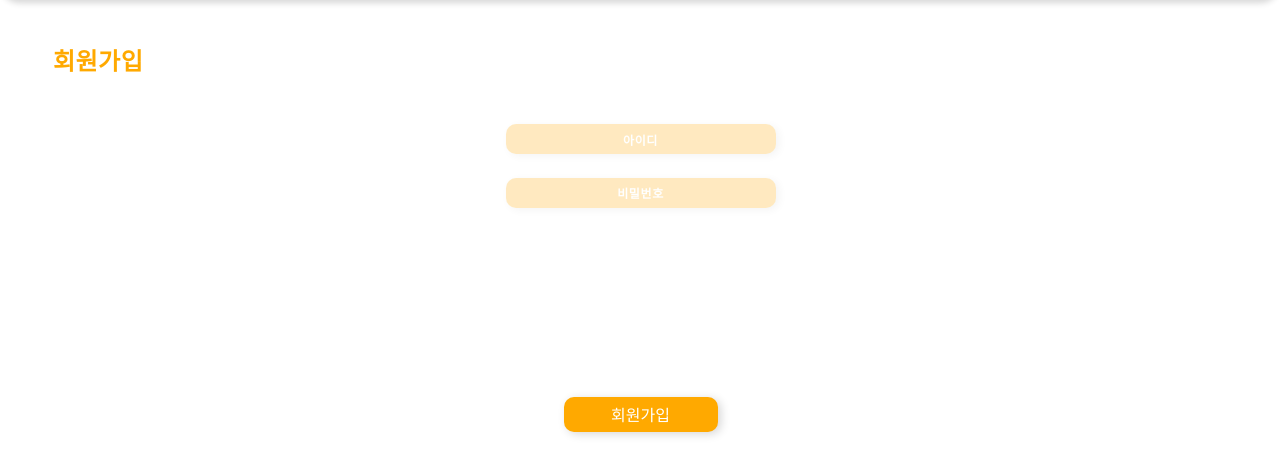
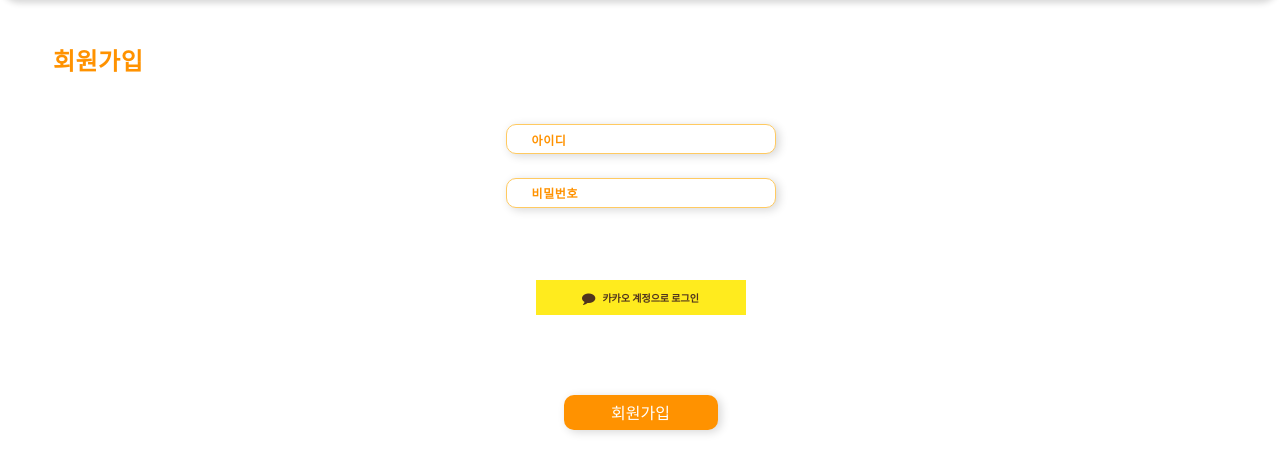
Before and after one commit to SeongwonChung/nasosun, a Django app: page /registration/signup in a window 1280 px wide. Shown: the part 66-541 px from the top of the page. Run offline with Django 3.2, Linux system fonts and the light colour scheme; some libraries are stand-ins or nearby versions.

Commit message:
colorchan

```diff
--- a/nasosunpj/app/static/membership_suggestion.css
+++ b/nasosunpj/app/static/membership_suggestion.css
@@ -24,7 +24,7 @@ span{
     display: inline-block;
     height: 45px;
     box-shadow: 0 3px 6px 0 rgba(0, 0, 0, 0.16);
-    background-color: #ffa900;
+    background-color: #FF9200;
     color: #ffffff;
 }
 .suggestion_desc{
@@ -32,7 +32,7 @@ span{
     width: 162px;
     height: 58px;
     font-size: 12px;
-    font-weight: 500;
+    font-weight: 600;
     font-stretch: normal;
     font-style: normal;
     line-height: 1.67;
@@ -48,7 +48,7 @@ span{
     height: 35px;
     border-radius: 10px;
     box-shadow: 3px 2px 10px 0 rgba(0, 0, 0, 0.16);
-    background-color: #ffa900;
+    background-color: #FF9200;
     color:#ffffff;
     border: 0;
     outline: 0;
--- a/nasosunpj/app/static/signup.css
+++ b/nasosunpj/app/static/signup.css
@@ -4,7 +4,7 @@
 }
 
 h2{
-    color: #ffa900;
+    color: #ff9200;
     font-size: 24px;
     font-weight: 900;
     line-height: 1.25;
@@ -25,36 +25,48 @@ h2{
     margin-bottom: 23.5px;
     width: 270px;
     height: 30px;
-    opacity: 0.3;
+    border: 1px solid #ffca61;
     border-radius: 10px;
     box-shadow: 3px 2px 10px 0 rgba(0, 0, 0, 0.16);
-    background-color: #FFBA32;
-    color:#ffffff;
-    border: 0;
+    color:#ffca61;
     outline: 0;
     letter-spacing: 3px;
 }
 
 button{
-    margin-top: 165.5px;
+    margin-top: 80px;
     font-size: 16px;
     width: 154px;
     height: 35px;
     border-radius: 10px;
     box-shadow: 3px 2px 10px 0 rgba(0, 0, 0, 0.16);
-    background-color: #ffa900;
+    background-color: #ff9200;
     color:#ffffff;
     border: 0;
     outline: 0;
 }
 input::placeholder{
     font-size: 12px;
-    color: #ffffff;
+    color: #ff9200;
     line-height: 2.08;
     letter-spacing: 0.6px;
-    text-align: center;
 }
 .form{
     display: flex;
     flex-direction: column;
 }
+.kakao{
+    margin-top: 48.5px;
+    font-size: 10px;
+    font-weight: bold;
+    width: 210px;
+    height: 35px;
+    background-color: rgb(255, 235, 30);
+    color:rgb(80, 52, 30);
+    display: flex;
+    align-items: center;
+    justify-content: center;
+}
+a{
+    text-decoration: none;
+}
--- a/nasosunpj/app/templates/registration/login.html
+++ b/nasosunpj/app/templates/registration/login.html
@@ -4,6 +4,8 @@
 {% load socialaccount %}
 {% providers_media_js %}
     <link rel="stylesheet" type="text/css" href="{% static 'login.css'%}">
+    <link rel="stylesheet" href="https://maxcdn.bootstrapcdn.com/font-awesome/4.7.0/css/font-awesome.min.css">
+
     <div class="login">
         <div class="category">
             <h2>로그인</h2>
@@ -16,9 +18,9 @@
                 {% csrf_token %}
                 <input type="text" name="username" placeholder="아이디" class="login-content">
                 <input type="password" name="password" placeholder="비밀번호" class="login-content">
+                <a href="{% provider_login_url 'kakao'%}"><div class="kakao"><p><i class="fa fa-comment fa-lg" style="margin-right: 7px;"></i>카카오 계정으로 로그인</p></div></a>
                 <button type="submit">로그인</button>
             </form>
-            <a href="{% provider_login_url 'kakao'%}"><div class="kakao"><p><i class="fa fa-comment fa-lg" style="margin-right: 7px;"></i>카카오 계정으로 로그인</p></div></a>
         </div>
     </div>
 {% endblock content %}
--- a/nasosunpj/app/templates/registration/signup.html
+++ b/nasosunpj/app/templates/registration/signup.html
@@ -1,7 +1,10 @@
 {% extends 'base.html' %}
 {% block content %}
 {% load static %}
+{% load socialaccount %}
+{% providers_media_js %}
     <link rel="stylesheet" type="text/css" href="{% static 'signup.css'%}">
+    <link rel="stylesheet" href="https://maxcdn.bootstrapcdn.com/font-awesome/4.7.0/css/font-awesome.min.css">
 
     <div class="signup">
         <div class="category">
@@ -15,6 +18,7 @@
                 {% csrf_token %}
                 <input type="text" name="username" placeholder="아이디" class="signup-content">
                 <input type="password" name="password" placeholder="비밀번호" class="signup-content">
+                <a href="{% provider_login_url 'kakao'%}"><div class="kakao"><p><i class="fa fa-comment fa-lg" style="margin-right: 7px;"></i>카카오 계정으로 로그인</p></div></a>
                 <button type="submit">회원가입</button>
             </form>
         </div>
```
Also changed, not shown: nasosunpj/app/static/login.css (+7 -10 lines).
